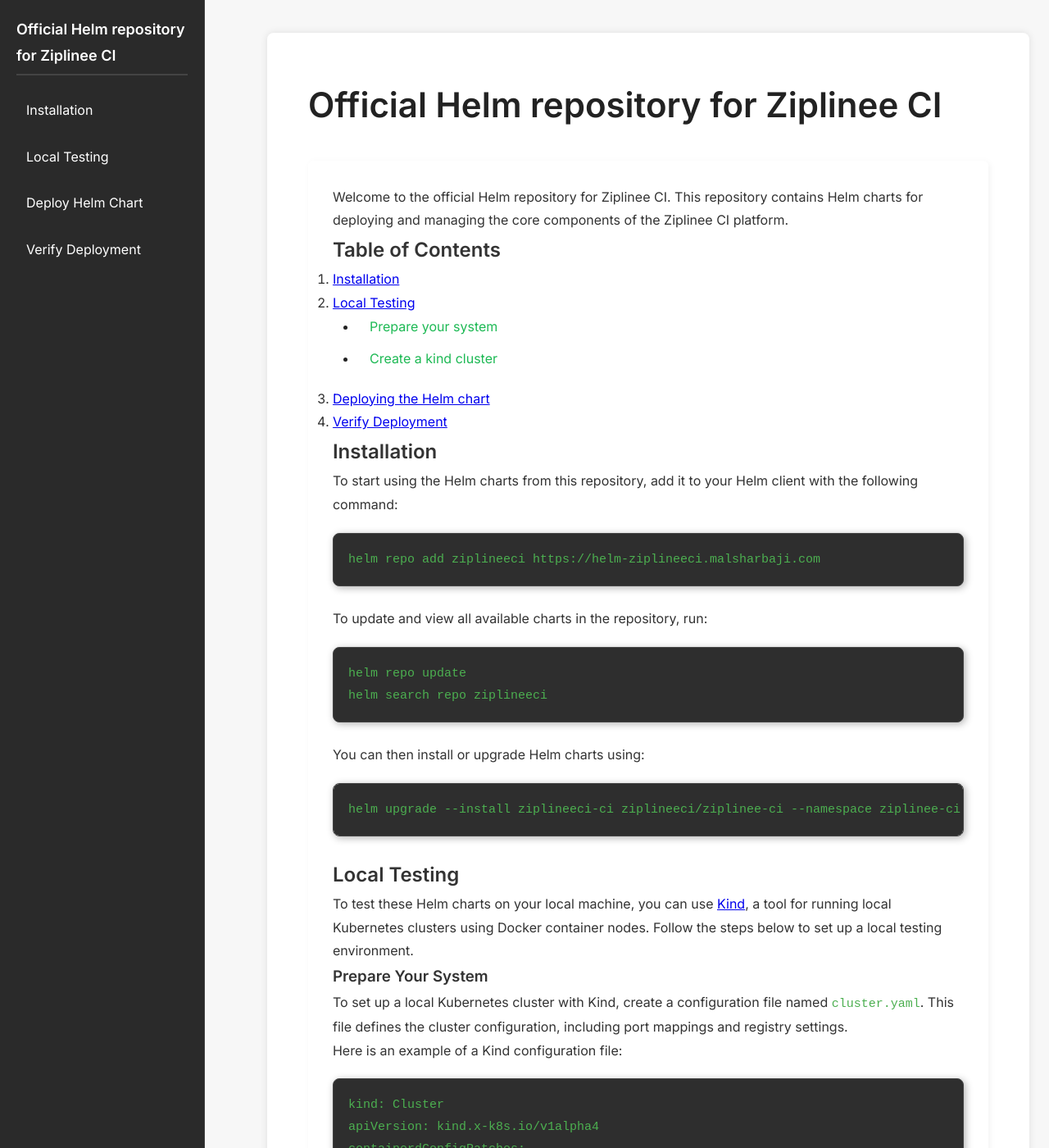
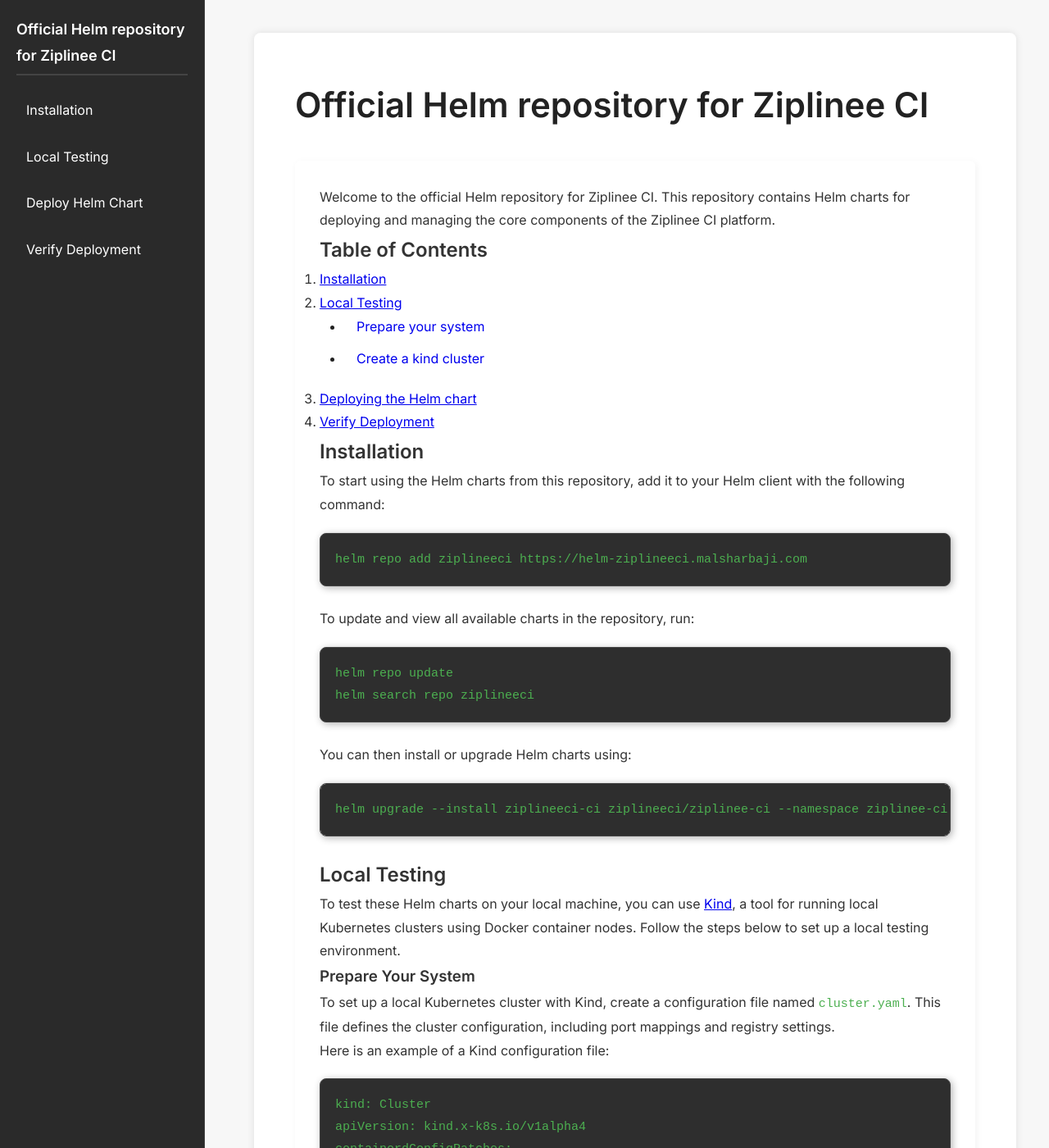
Before and after one commit to ziplineeci/ziplinee-helm-charts, a Jekyll site: the page built from README.md, in a window 1280 px wide and 1400 px high. Shown: the whole window at 82% size. Built offline with Jekyll 4.4.1, drawn with Linux system fonts in a browser that asks for light colours; our own code applies the rules of GitHub Pages for plain Markdown files; the repository's description, which GitHub fills in, is left out.

Commit message:
Fix style spaces

```diff
--- a/assets/css/style.css
+++ b/assets/css/style.css
@@ -247,7 +247,6 @@ section {
 
 /* 📌 List Links */
 .content ul li a {
-    color: #1DB954;
     text-decoration: none;
     font-weight: 500;
     transition: color 0.3s;
@@ -255,7 +254,6 @@ section {
 
 /* 📌 Link Hover Effect */
 .content ul li a:hover {
-    color: #25d366;
     text-decoration: underline;
 }
 
@@ -274,3 +272,31 @@ html, body {
         min-height: 100vh; /* Matches sidebar height */
     }
 }
+
+/* 📌 Sidebar Toggle Button */
+.menu-toggle {
+    position: fixed;
+    top: 15px; /* Ensures it stays at the top */
+    left: 15px; /* Positions it properly */
+    background: #1DB954;
+    color: white;
+    border: none;
+    padding: 10px 12px;
+    font-size: 20px;
+    border-radius: 5px;
+    cursor: pointer;
+    z-index: 1100; /* Ensures it stays above other elements */
+    transition: background 0.3s ease;
+}
+
+/* Hover Effect */
+.menu-toggle:hover {
+    background: #25d366;
+}
+
+/* 📌 Hide Toggle Button on Larger Screens */
+@media (min-width: 769px) {
+    .menu-toggle {
+        display: none;
+    }
+}
```
